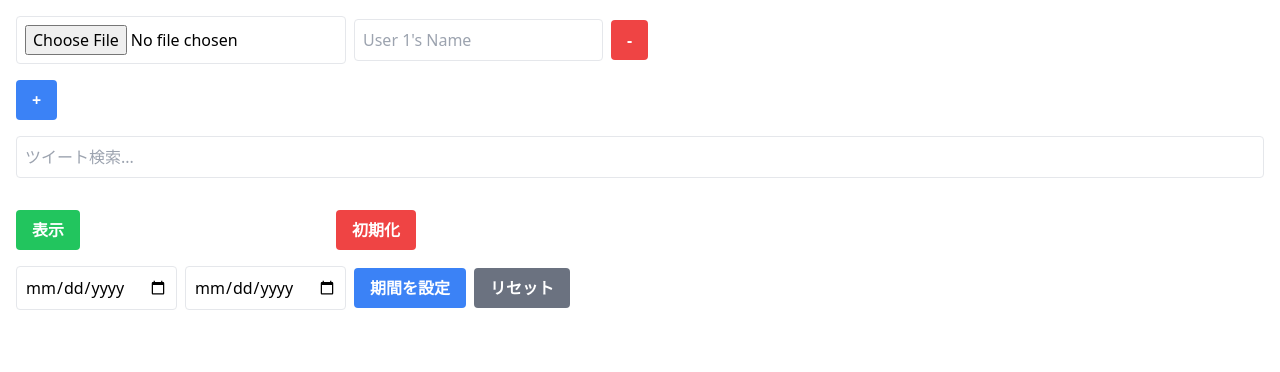
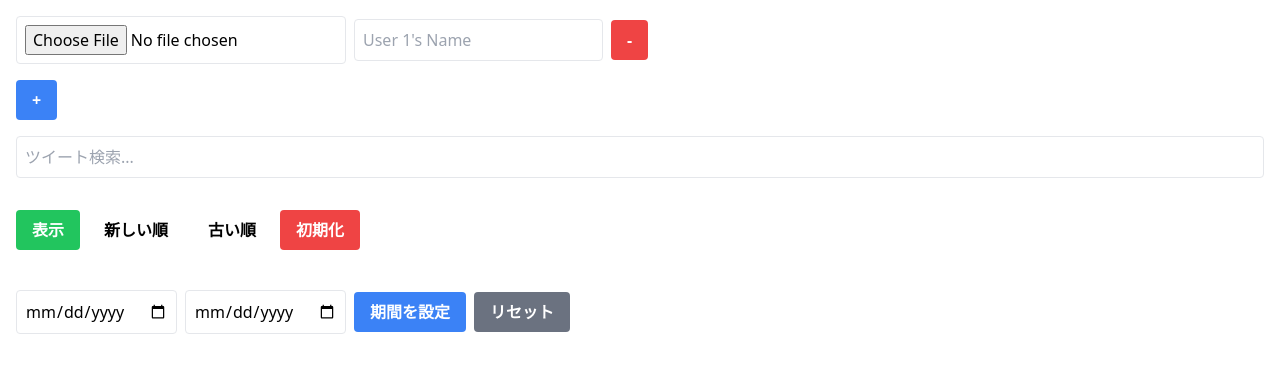
Before and after one commit to Shiryu-Toujima-1f10210346/MultiTwiArchiveViewer, a Next.js app: page / in a window 1280 px wide. Shown: the top 372 px of the page. Built offline with nearby package versions, Linux system fonts and the light colour scheme.

Commit message:
昇順降順

```diff
--- a/src/pages/index.tsx
+++ b/src/pages/index.tsx
@@ -234,12 +234,45 @@ const TwitterArchiveViewer = () => {
       </div>
 
       {/* ツイートを表示するボタン */}
-      <div className="flex flex-col md:flex-row justify-start gap-4 md:gap-64">
+      <div className="flex flex-col md:flex-row gap-2 mb-6">
         <button
           onClick={displayTweets}
           className="bg-green-500 hover:bg-green-700 text-white font-bold py-2 px-4 rounded mt-4 mb-4"
         >
           表示
+        </button>
+        {/* ツイート時間を降順にする */}
+        <button
+          onClick={() => {
+            const sortedTweets = [...tweets];
+            sortedTweets.sort((a, b) => {
+              return (
+                new Date(b.created_at).getTime() -
+                new Date(a.created_at).getTime()
+              );
+            });
+            setTweets(sortedTweets);
+          }}
+          className=" font-bold py-2 px-4 rounded mt-4 mb-4 hover:underline hover:underline-thickness: 2 hover:underline-offset-8"
+        >
+          新しい順
+        </button>
+
+        {/* ツイート時間を昇順にする */}
+        <button
+          onClick={() => {
+            const sortedTweets = [...tweets];
+            sortedTweets.sort((a, b) => {
+              return (
+                new Date(a.created_at).getTime() -
+                new Date(b.created_at).getTime()
+              );
+            });
+            setTweets(sortedTweets);
+          }}
+          className="font-bold py-2 px-4 rounded mt-4 mb-4 hover:underline hover:underline-thickness: 2 hover:underline-offset-8"
+        >
+          古い順
         </button>
 
         <button
--- a/src/pages/old/index.tsx
+++ b/src/pages/old/index.tsx
@@ -234,12 +234,45 @@ const TwitterArchiveViewer = () => {
       </div>
 
       {/* ツイートを表示するボタン */}
-      <div className="flex flex-col md:flex-row justify-start gap-4 md:gap-64">
+      <div className="flex flex-col md:flex-row gap-2 mb-6">
         <button
           onClick={displayTweets}
           className="bg-green-500 hover:bg-green-700 text-white font-bold py-2 px-4 rounded mt-4 mb-4"
         >
           表示
+        </button>
+        {/* ツイート時間を降順にする */}
+        <button
+          onClick={() => {
+            const sortedTweets = [...tweets];
+            sortedTweets.sort((a, b) => {
+              return (
+                new Date(b.created_at).getTime() -
+                new Date(a.created_at).getTime()
+              );
+            });
+            setTweets(sortedTweets);
+          }}
+          className=" font-bold py-2 px-4 rounded mt-4 mb-4 hover:underline hover:underline-thickness: 2 hover:underline-offset-8"
+        >
+          新しい順
+        </button>
+
+        {/* ツイート時間を昇順にする */}
+        <button
+          onClick={() => {
+            const sortedTweets = [...tweets];
+            sortedTweets.sort((a, b) => {
+              return (
+                new Date(a.created_at).getTime() -
+                new Date(b.created_at).getTime()
+              );
+            });
+            setTweets(sortedTweets);
+          }}
+          className="font-bold py-2 px-4 rounded mt-4 mb-4 hover:underline hover:underline-thickness: 2 hover:underline-offset-8"
+        >
+          古い順
         </button>
 
         <button
```
